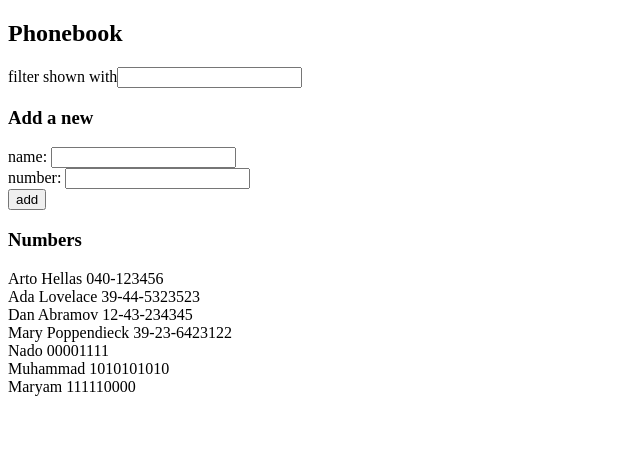
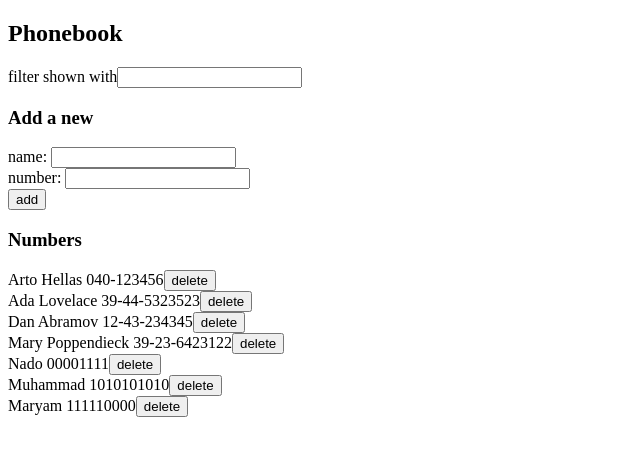
Before and after one commit to Nadine-Fadlallah/Full-Stack-Open-2020, a React (Create React App) app in the folder part2/phonebook/: page / in a window 1280 px wide. Shown: the top 456 px of the page, without its empty margins (0-640 px from the left). Built offline with nearby package versions, Linux system fonts and the light colour scheme; data requests are answered from the project's data file.

Commit message:
Exercise 2.17 Solution

```diff
--- a/part2/phonebook/src/App.js
+++ b/part2/phonebook/src/App.js
@@ -68,6 +68,19 @@ const App = () => {
   const handleSearch = (event) => {
     setNewSearch(event.target.value);
   };
+
+  const handleDelete = (deletedPerson) => {
+    if (window.confirm(`Delete ${deletedPerson.name} ?`)) {
+      personService.deleteContact(deletedPerson.id);
+
+      const filteredPersons = persons.filter(
+        (person) => person.id !== deletedPerson.id
+      );
+
+      setPersons(filteredPersons);
+    }
+  };
+
   const isSubstring = (s1, s2) => {
     return s1.toLowerCase().includes(s2.toLowerCase());
   };
@@ -99,9 +112,10 @@ const App = () => {
       <div>
         {contacts.map((person) => (
           <Contacts
-            key={person.name}
+            key={person.id}
             name={person.name}
             number={person.number}
+            onClick={() => handleDelete(person)}
           />
         ))}
       </div>
--- a/part2/phonebook/src/components/Contacts.js
+++ b/part2/phonebook/src/components/Contacts.js
@@ -1,9 +1,12 @@
 import React from "react"
 
-const Contacts = ({ name, number }) => {
+const Contacts = ({ name, number, onClick }) => {
   return (
     <>
-      <div>{name} {number}</div>
+      <div>{name} {number}
+        <button onClick={onClick}>delete</button>
+      </div>
+
     </>
   )
 }
--- a/part2/phonebook/src/services/Persons.js
+++ b/part2/phonebook/src/services/Persons.js
@@ -7,10 +7,15 @@ const getAll = () => {
     return request.then((response) => response.data);
 };
 
-// return the updated persons' data in our backend
+// return the updated person's data in our backend
 const create = (newObject) => {
     const request = axios.post(baseUrl, newObject);
     return request.then((response) => response.data);
 };
 
-export default { getAll, create };
+const deleteContact = (id) => {
+    const request = axios.delete(`${baseUrl}/${id}`)
+    return request
+}
+
+export default { getAll, create, deleteContact };
```
